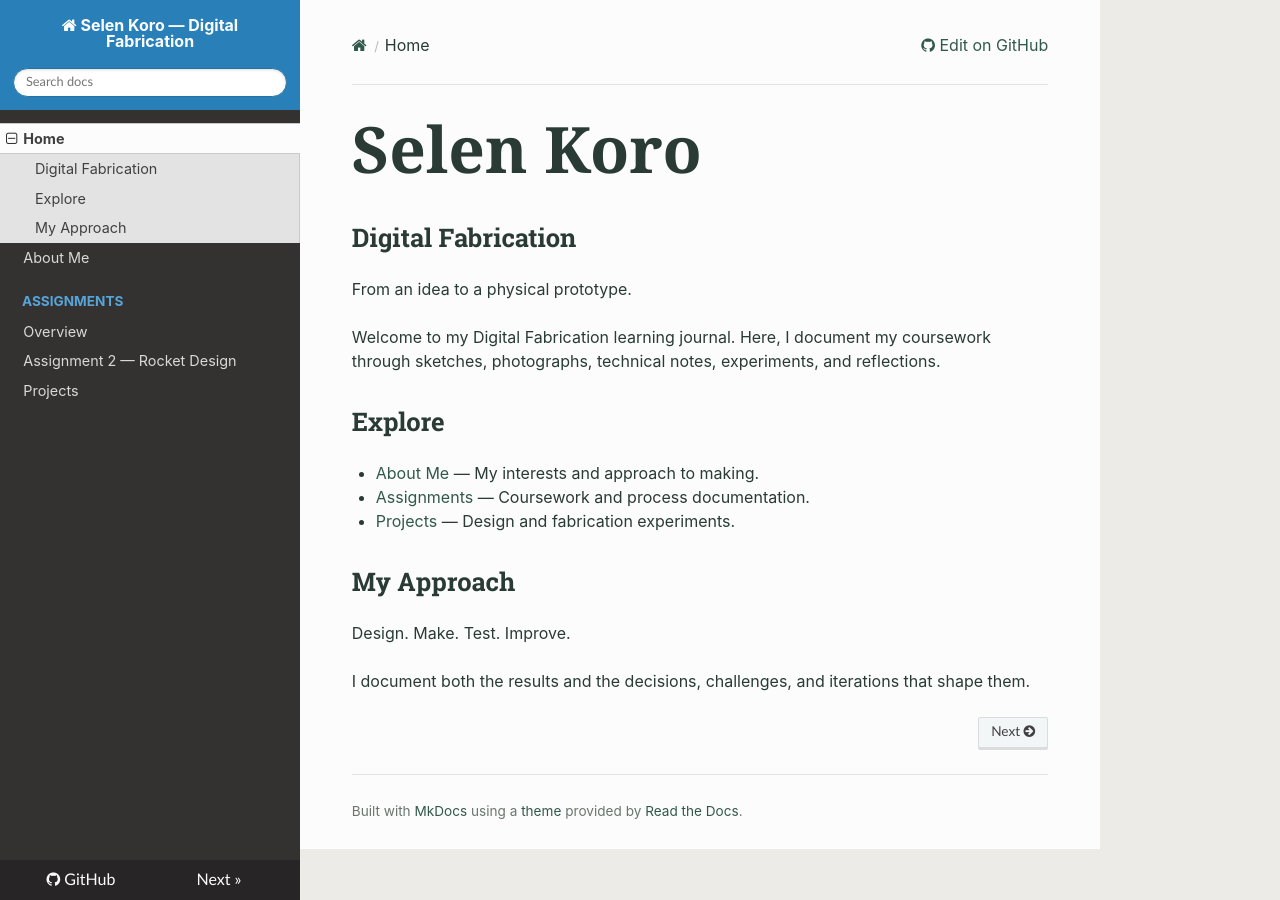
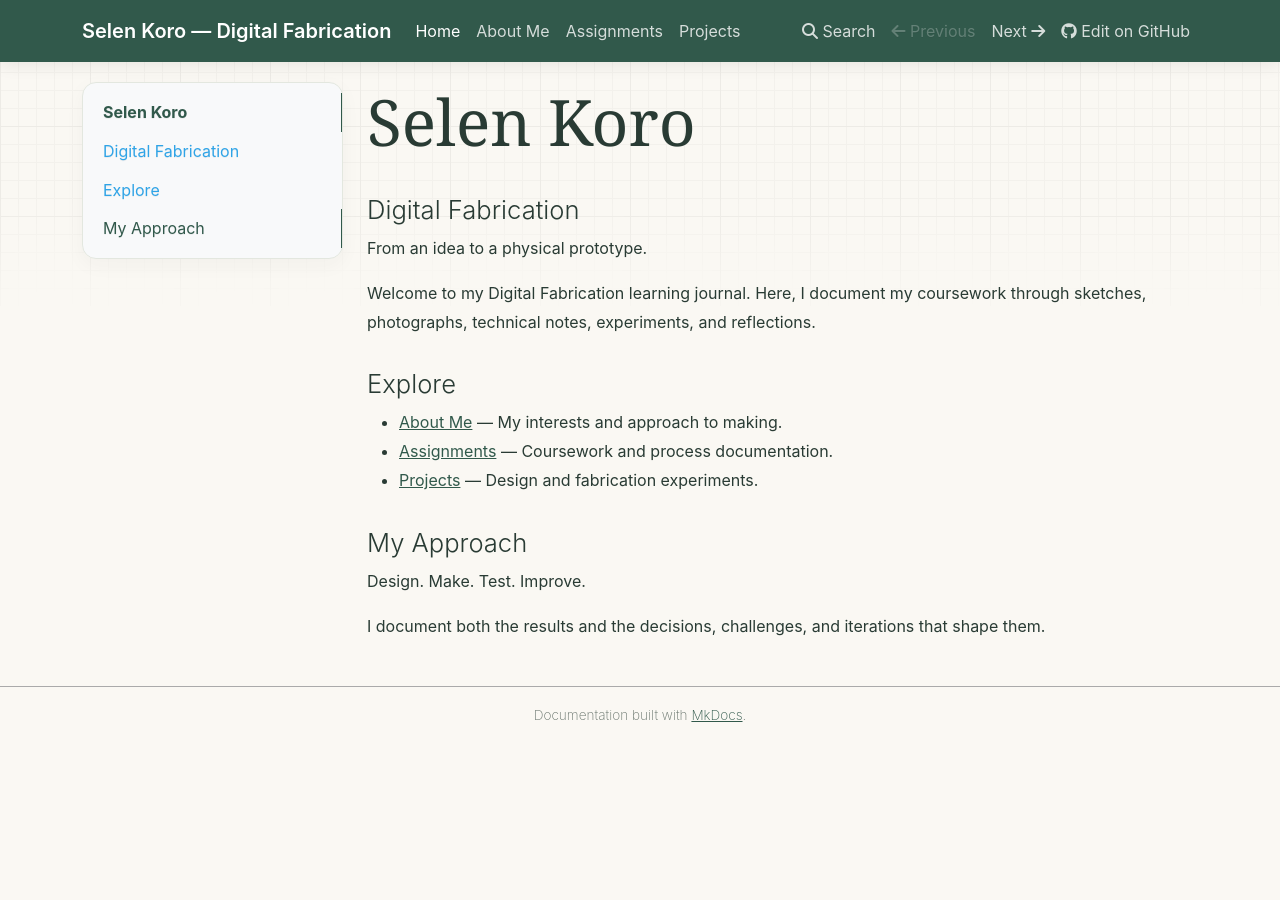
Before and after one commit to Koros1/digital-fabrication, an MkDocs documentation site: the page built from docs/index.md, in a window 1280 px wide. Built offline with MkDocs 1.6.1, drawn with Linux system fonts in a browser that asks for light colours; nearby versions of some CDN libraries.

Commit message:
Change theme from readthedocs to mkdocs

```diff
--- a/mkdocs.yml
+++ b/mkdocs.yml
@@ -5,14 +5,12 @@ site_url: https://koros1.github.io/digital-fabrication/
 repo_url: https://github.com/Koros1/digital-fabrication
 
 theme:
-  name: readthedocs
+  name: mkdocs
 
 nav:
   - Home: index.md
   - About Me: about.md
-  - Assignments:
-      - Overview: assignments.md
-      - Assignment 2 — Rocket Design: assignment-2.md
+  - Assignments: assignments.md
   - Projects: projects.md
 
 extra_css:
```
